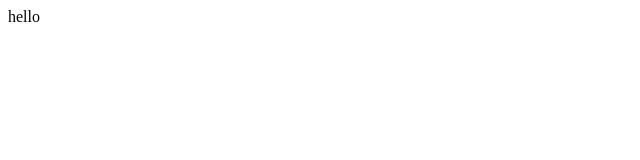
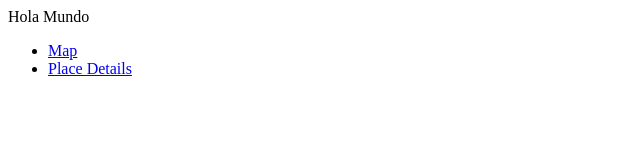
Before and after one commit to AleEGs54/city-explorer, a website built with Vite: page src/index.html in a window 1280 px wide. Shown: the whole page, without its empty margins (0-640 px from the left). Built offline with nearby package versions, Linux system fonts and the light colour scheme; no server answers.

Commit message:
trying to test the build version

```diff
--- a/src/index.html
+++ b/src/index.html
@@ -8,6 +8,10 @@
   </head>
   <body>
     <div id="app"></div>
+    <ul>
+      <li><a href="./mapPage/map.html">Map</a></li>
+      <li><a href="./placeDetailsPage/placeDetails.html">Place Details</a></li>
+    </ul>
     <script type="module" src="./js/main.js"></script>
   </body>
 </html>
--- a/src/js/main.js
+++ b/src/js/main.js
@@ -1,2 +1,24 @@
-let hello = 'hello'
-document.querySelector('#app').innerHTML = hello
+const apiKey = import.meta.env.VITE_GOOGLE_MAPS_API_KEY;
+
+const app = document.querySelector('#app');
+const mapDiv = document.createElement('div');
+
+mapDiv.textContent = 'Hola Mundo'
+app.appendChild(mapDiv);
+
+async function buscarLugar(placeName) {
+    const url = `https://maps.googleapis.com/maps/api/place/textsearch/json?query=${encodeURIComponent(placeName)}&key=${apiKey}`;
+
+    try {
+      const response = await fetch(url);
+      if (!response.ok) throw new Error(`Error HTTP: ${response.status}`);
+
+      const data = await response.json();
+      console.log('Resultado de Google Places API:', data);
+    } catch (error) {
+      console.error('Hubo un error al hacer la solicitud:', error);
+    }
+  }
+
+  // Ejemplo de uso:
+  buscarLugar('Torre Eiffel');
```
Also changed, not shown: src/mapPage/map.html (added), src/placeDetailsPage/placeDetails.html (added).
